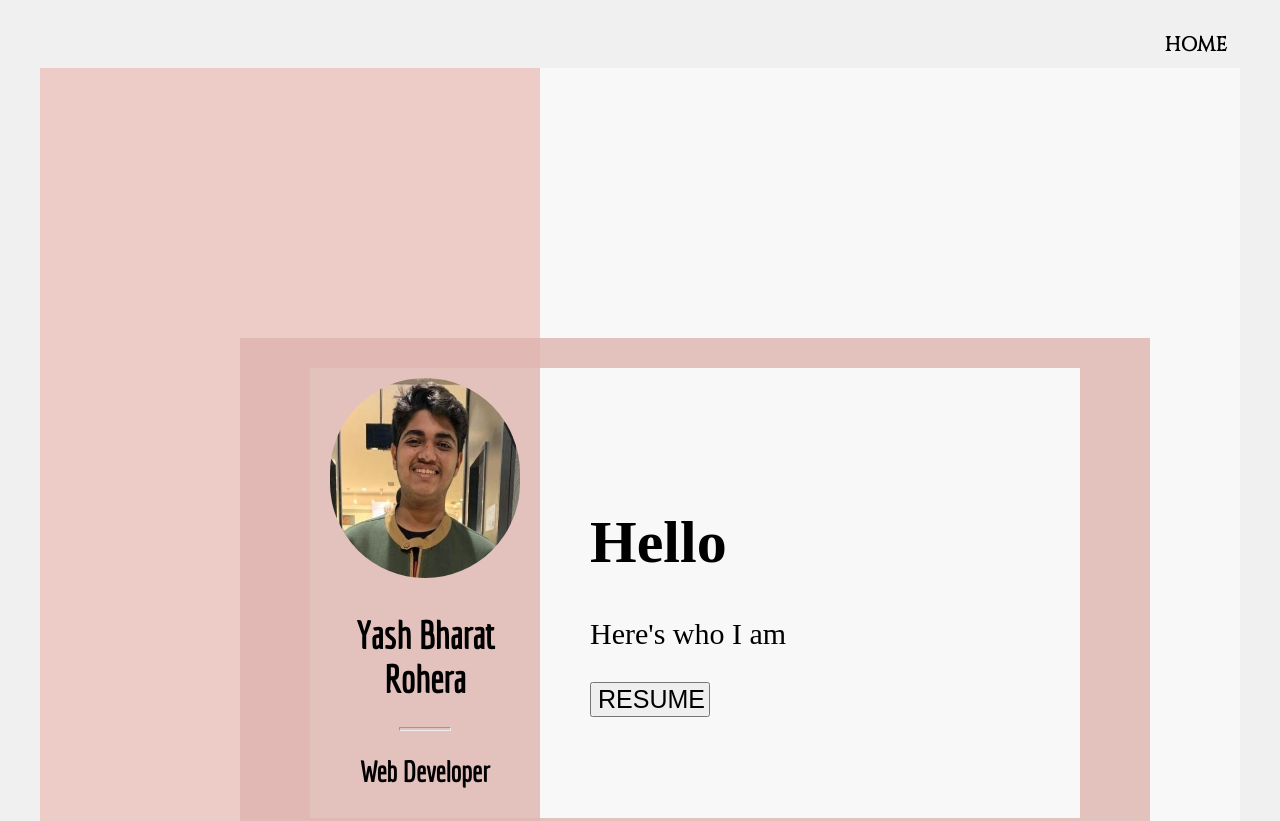
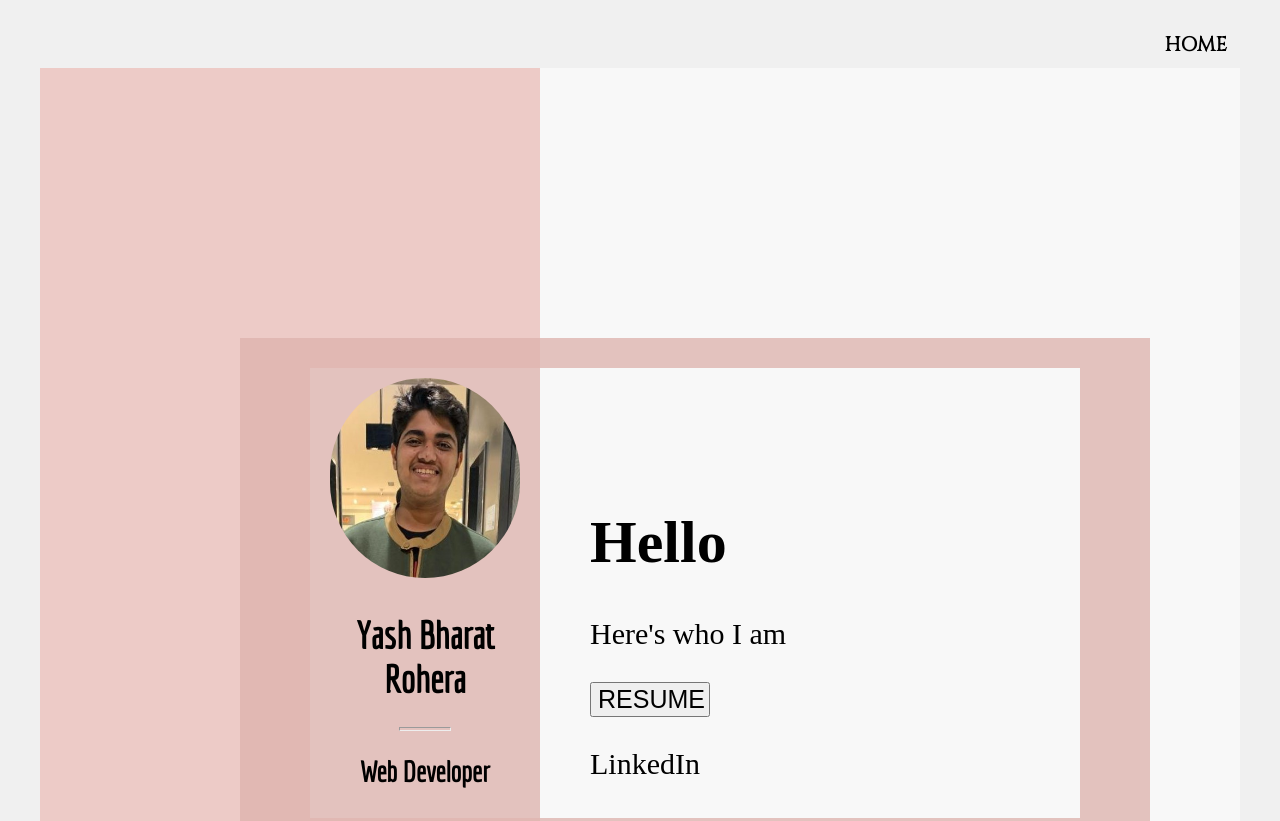
Before and after one commit to yashrohera/hello-world, a plain HTML site: page index.html in a window 1280 px wide. Shown: the top 821 px of the page. Drawn offline with Linux system fonts and the light colour scheme.

Commit message:
Update index.html

```diff
--- a/index.html
+++ b/index.html
@@ -28,6 +28,7 @@
 					<h1>Hello</h1>
 					<p>Here's who I am</p>
 					<button style="width: 120px"><a href="new_resume.html">RESUME</a></button>
+						<p>LinkedIn</p>
 				</div>
 				</div>
 			</div>
```
